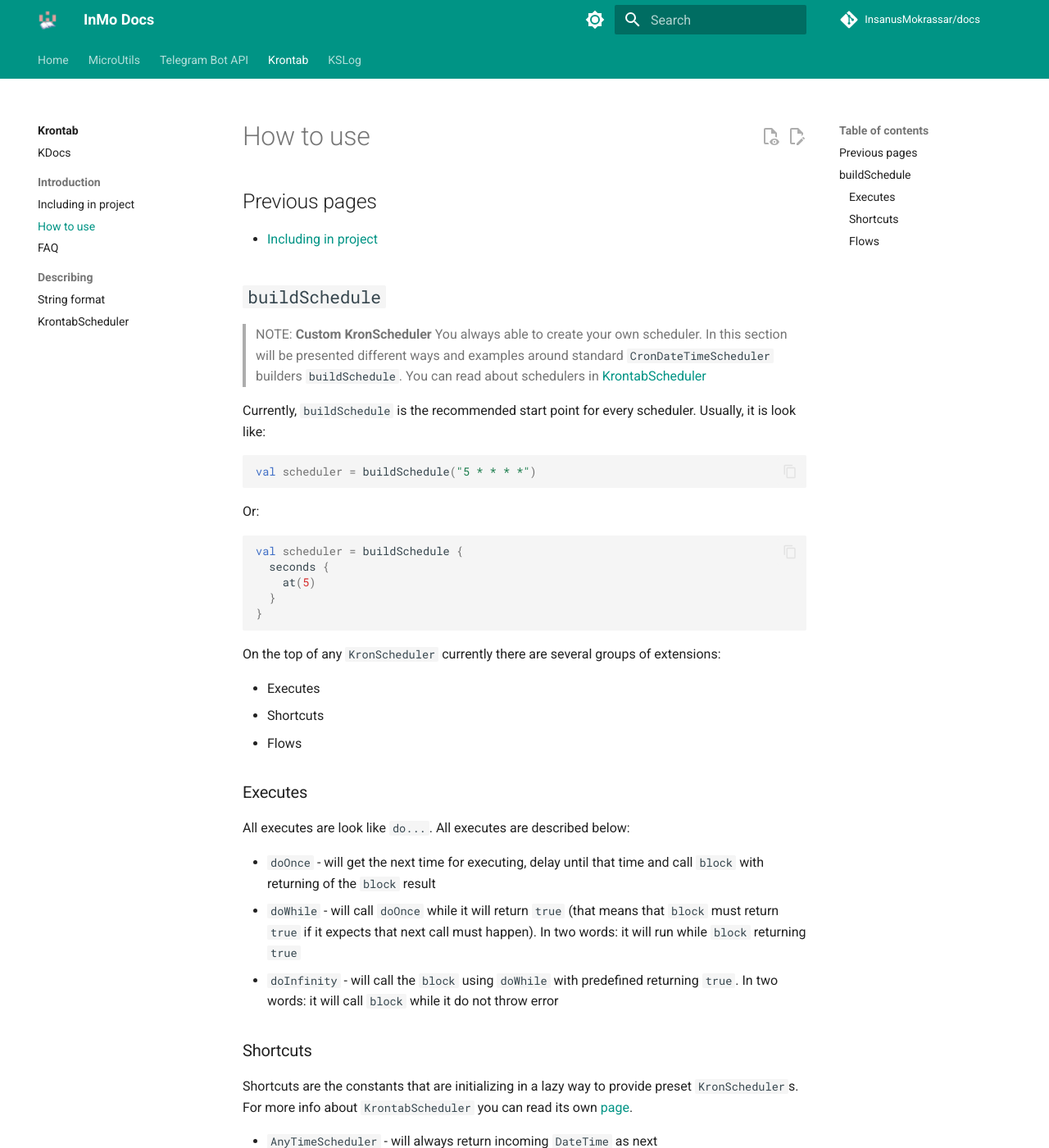
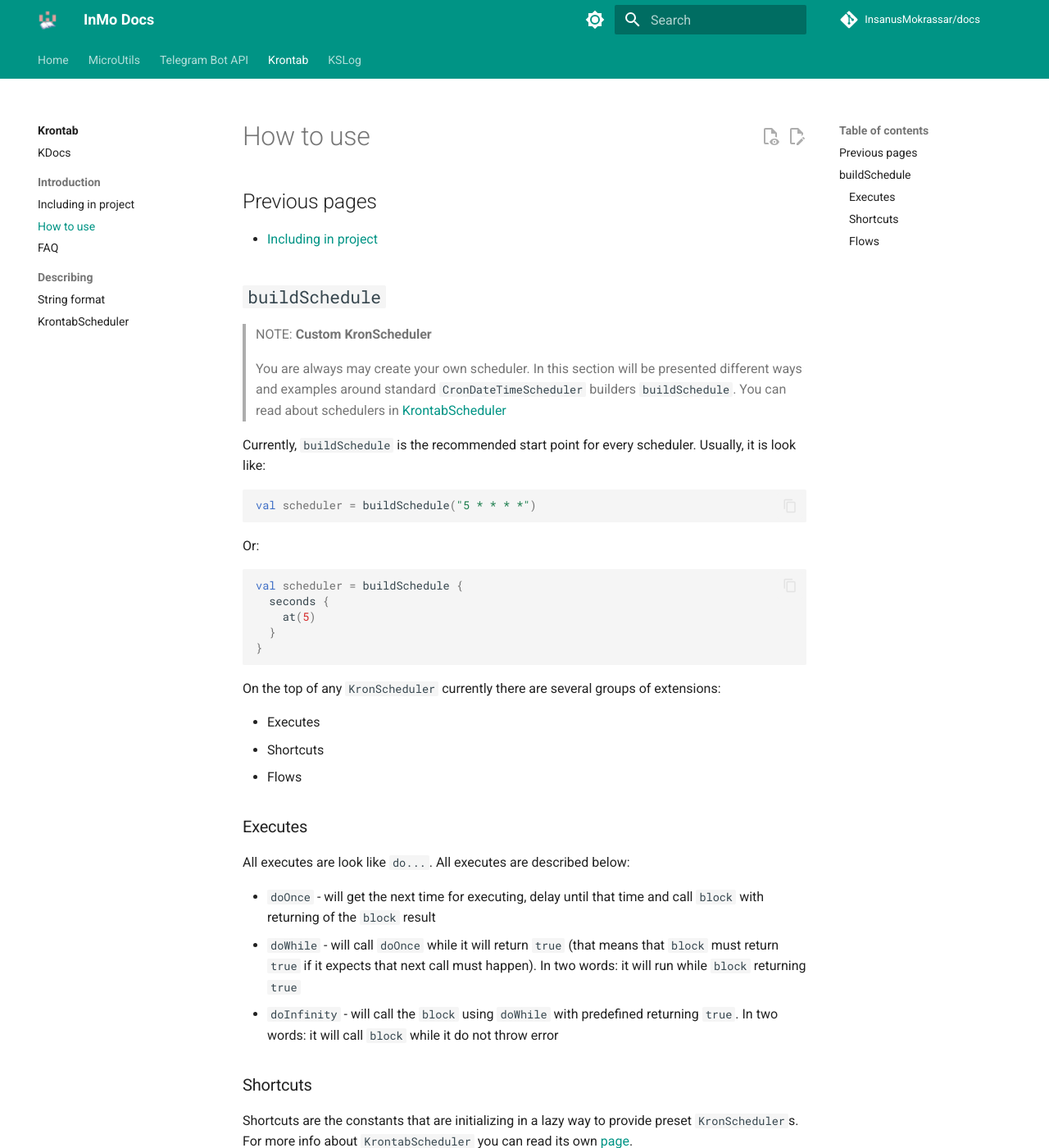
Before and after one commit to InsanusMokrassar/docs, an MkDocs documentation site: the page built from docs/krontab/introduction/how-to-use.md, in a window 1280 px wide and 1400 px high. Shown: the whole window at 82% size. Built offline with MkDocs 1.6.1 and Material for MkDocs 9.7.7, drawn with Linux system fonts in a browser that asks for light colours; comment, search, counter and statistics services are not loaded; some of the changed text lies outside the part shown.

Commit message:
updates in krontab docs

```diff
--- a/docs/krontab/introduction/how-to-use.md
+++ b/docs/krontab/introduction/how-to-use.md
@@ -7,7 +7,8 @@
 ## `buildSchedule`
 
 > NOTE: **Custom KronScheduler**
-> You always able to create your own scheduler. In this section will be presented different ways and examples around standard `CronDateTimeScheduler` builders `buildSchedule`. You can read about schedulers in [KrontabScheduler](../describing/krontabscheduler.md)
+>
+> You are always may create your own scheduler. In this section will be presented different ways and examples around standard `CronDateTimeScheduler` builders `buildSchedule`. You can read about schedulers in [KrontabScheduler](../describing/krontabscheduler.md)
 
 Currently, `buildSchedule` is the recommended start point for every scheduler. Usually, it is look like:
 
```
Also changed, not shown: other parts of docs/krontab/introduction/how-to-use.md (+7 -6 lines), docs/krontab/introduction/faq.md (+1 -1 lines).
